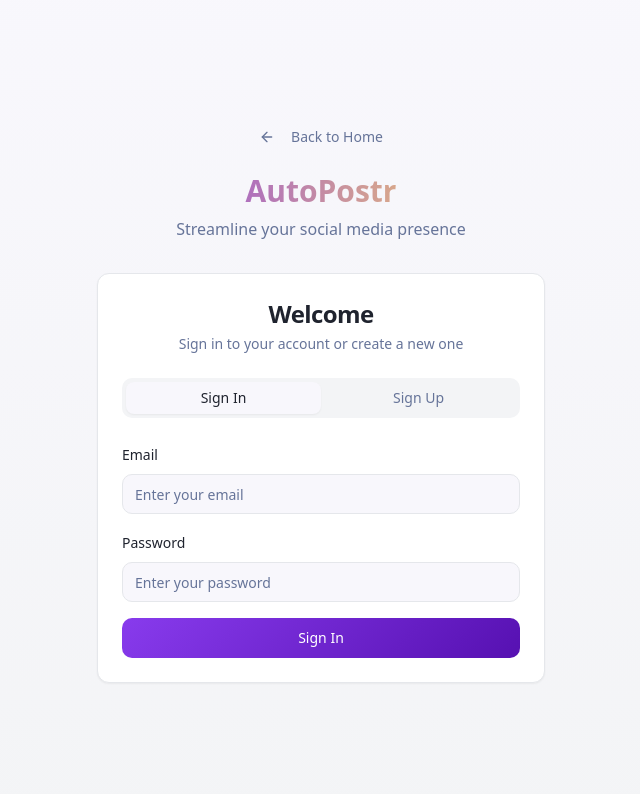
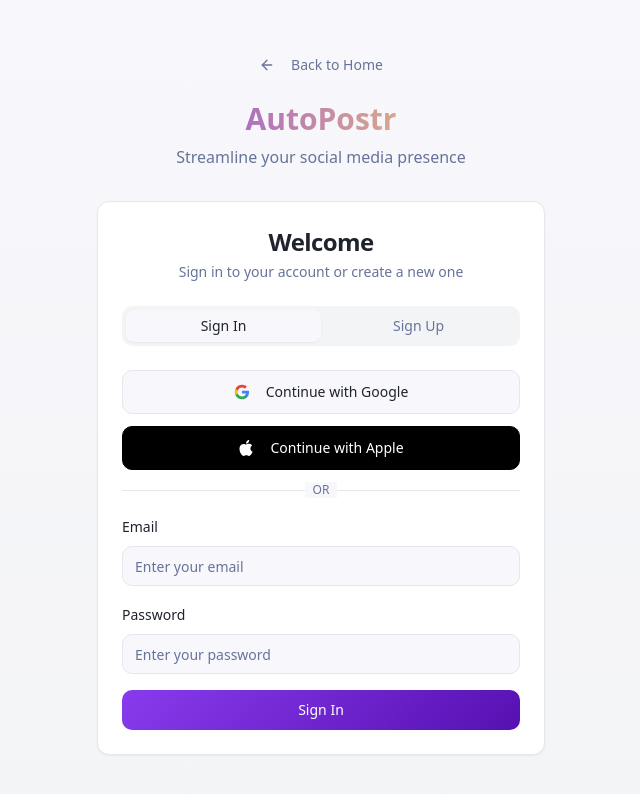
Before and after one commit to ashehadeh1234/autopostr, a React (Vite) app: page /auth in a window 1280 px wide. Shown: the top 794 px of the page, without its empty margins (319-959 px from the left). Built offline with nearby package versions, Linux system fonts and the light colour scheme.

Commit message:
feat: Implement OAuth sign-in
Implement Google and Apple OAuth sign-in functionality. This includes updating the UI with OAuth buttons, creating handler functions for Google and Apple sign-in, configuring Supabase providers, and providing instructions for external provider setup.

```diff
--- a/src/pages/Auth.tsx
+++ b/src/pages/Auth.tsx
@@ -5,12 +5,14 @@ import { Input } from "@/components/ui/input";
 import { Label } from "@/components/ui/label";
 import { Card, CardContent, CardDescription, CardHeader, CardTitle } from "@/components/ui/card";
 import { Tabs, TabsContent, TabsList, TabsTrigger } from "@/components/ui/tabs";
+import { Separator } from "@/components/ui/separator";
 import { supabase } from "@/integrations/supabase/client";
 import { useToast } from "@/hooks/use-toast";
 import { Loader2, ArrowLeft } from "lucide-react";
 
 const Auth = () => {
   const [isLoading, setIsLoading] = useState(false);
+  const [isOAuthLoading, setIsOAuthLoading] = useState(false);
   const [email, setEmail] = useState("");
   const [password, setPassword] = useState("");
   const [fullName, setFullName] = useState("");
@@ -98,6 +100,102 @@ const Auth = () => {
     }
   };
 
+  const handleOAuthSignIn = async (provider: 'google' | 'apple') => {
+    setIsOAuthLoading(true);
+
+    try {
+      const redirectUrl = `${window.location.origin}/app`;
+
+      const { data, error } = await supabase.auth.signInWithOAuth({
+        provider,
+        options: {
+          redirectTo: redirectUrl,
+        },
+      });
+
+      if (error) {
+        toast({
+          variant: "destructive",
+          title: `${provider === 'google' ? 'Google' : 'Apple'} sign in failed`,
+          description: error.message,
+        });
+        return;
+      }
+
+      // OAuth redirect will handle the rest
+    } catch (error) {
+      toast({
+        variant: "destructive",
+        title: "An error occurred",
+        description: "Please try again later.",
+      });
+    } finally {
+      setIsOAuthLoading(false);
+    }
+  };
+
+  const OAuthButtons = () => (
+    <div className="space-y-3">
+      <Button
+        type="button"
+        variant="outline"
+        className="w-full h-11"
+        onClick={() => handleOAuthSignIn('google')}
+        disabled={isLoading || isOAuthLoading}
+      >
+        {isOAuthLoading ? (
+          <Loader2 className="h-4 w-4 mr-2 animate-spin" />
+        ) : (
+          <svg className="h-4 w-4 mr-2" viewBox="0 0 24 24">
+            <path
+              fill="#4285F4"
+              d="M22.56 12.25c0-.78-.07-1.53-.2-2.25H12v4.26h5.92c-.26 1.37-1.04 2.53-2.21 3.31v2.77h3.57c2.08-1.92 3.28-4.74 3.28-8.09z"
+            />
+            <path
+              fill="#34A853"
+              d="M12 23c2.97 0 5.46-.98 7.28-2.66l-3.57-2.77c-.98.66-2.23 1.06-3.71 1.06-2.86 0-5.29-1.93-6.16-4.53H2.18v2.84C3.99 20.53 7.7 23 12 23z"
+            />
+            <path
+              fill="#FBBC05"
+              d="M5.84 14.09c-.22-.66-.35-1.36-.35-2.09s.13-1.43.35-2.09V7.07H2.18C1.43 8.55 1 10.22 1 12s.43 3.45 1.18 4.93l2.85-2.22.81-.62z"
+            />
+            <path
+              fill="#EA4335"
+              d="M12 5.38c1.62 0 3.06.56 4.21 1.64l3.15-3.15C17.45 2.09 14.97 1 12 1 7.7 1 3.99 3.47 2.18 7.07l3.66 2.84c.87-2.6 3.3-4.53 6.16-4.53z"
+            />
+          </svg>
+        )}
+        Continue with Google
+      </Button>
+
+      <Button
+        type="button"
+        variant="outline"
+        className="w-full h-11 bg-black text-white hover:bg-gray-800 border-black"
+        onClick={() => handleOAuthSignIn('apple')}
+        disabled={isLoading || isOAuthLoading}
+      >
+        {isOAuthLoading ? (
+          <Loader2 className="h-4 w-4 mr-2 animate-spin" />
+        ) : (
+          <svg className="h-4 w-4 mr-2" viewBox="0 0 24 24" fill="currentColor">
+            <path d="M12.152 6.896c-.948 0-2.415-1.078-3.96-1.04-2.04.027-3.91 1.183-4.961 3.014-2.117 3.675-.546 9.103 1.519 12.09 1.013 1.454 2.208 3.09 3.792 3.039 1.52-.065 2.09-.987 3.935-.987 1.831 0 2.35.987 3.96.948 1.637-.026 2.676-1.48 3.676-2.948 1.156-1.688 1.636-3.325 1.662-3.415-.039-.013-3.182-1.221-3.22-4.857-.026-3.04 2.48-4.494 2.597-4.559-1.429-2.09-3.623-2.324-4.39-2.376-2-.156-3.675 1.09-4.61 1.09zM15.53 3.83c.843-1.012 1.4-2.427 1.245-3.83-1.207.052-2.662.805-3.532 1.818-.78.896-1.454 2.338-1.273 3.714 1.338.104 2.715-.688 3.559-1.701"/>
+          </svg>
+        )}
+        Continue with Apple
+      </Button>
+
+      <div className="relative">
+        <div className="absolute inset-0 flex items-center">
+          <Separator className="w-full" />
+        </div>
+        <div className="relative flex justify-center text-xs uppercase">
+          <span className="bg-background px-2 text-muted-foreground">or</span>
+        </div>
+      </div>
+    </div>
+  );
+
   return (
     <div className="min-h-screen gradient-subtle flex items-center justify-center p-4">
       <div className="w-full max-w-md">
@@ -133,6 +231,7 @@ const Auth = () => {
               </TabsList>
 
               <TabsContent value="signin" className="space-y-4 mt-6">
+                <OAuthButtons />
                 <form onSubmit={handleSignIn} className="space-y-4">
                   <div className="space-y-2">
                     <Label htmlFor="signin-email">Email</Label>
@@ -176,6 +275,7 @@ const Auth = () => {
               </TabsContent>
 
               <TabsContent value="signup" className="space-y-4 mt-6">
+                <OAuthButtons />
                 <form onSubmit={handleSignUp} className="space-y-4">
                   <div className="space-y-2">
                     <Label htmlFor="signup-name">Full Name</Label>
```
